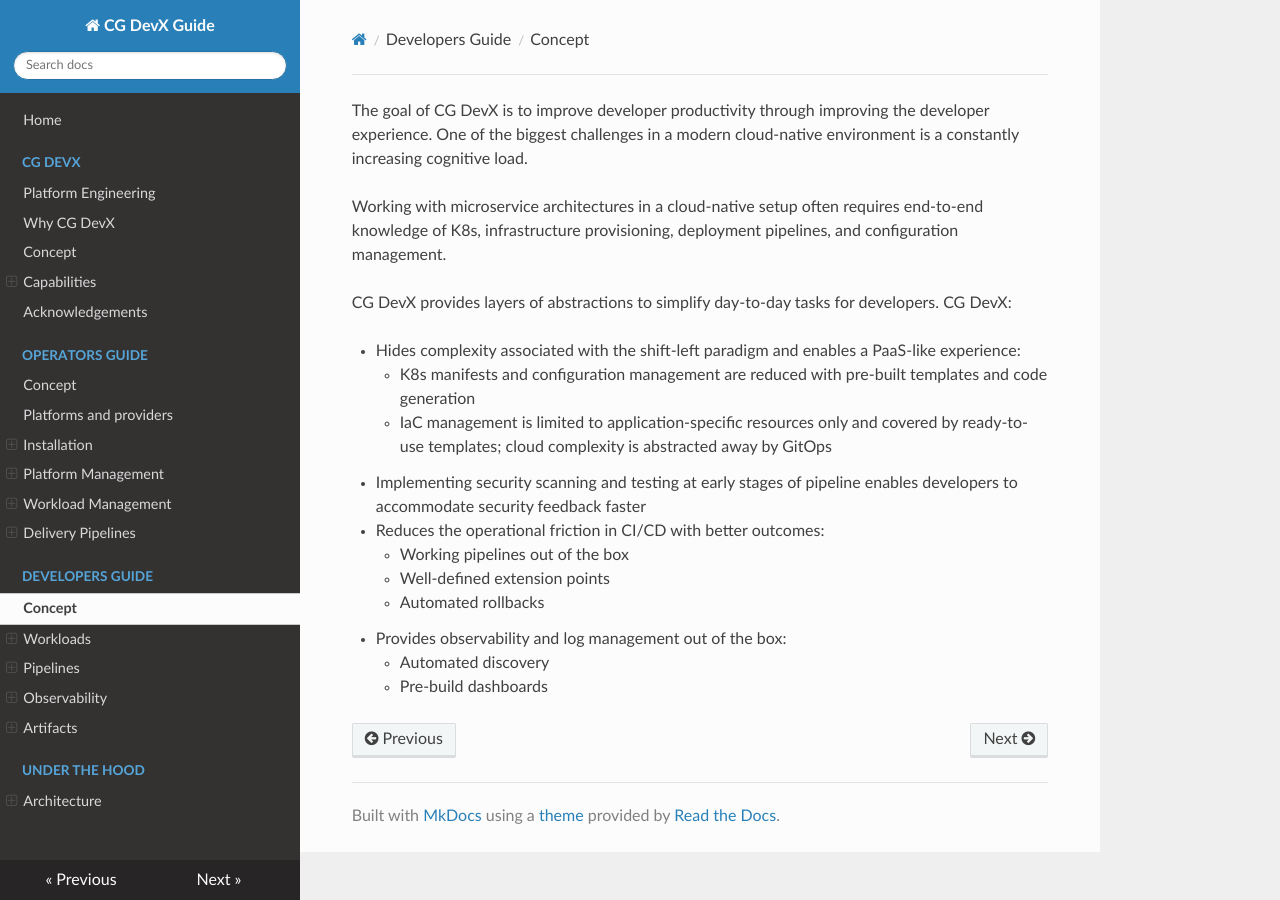
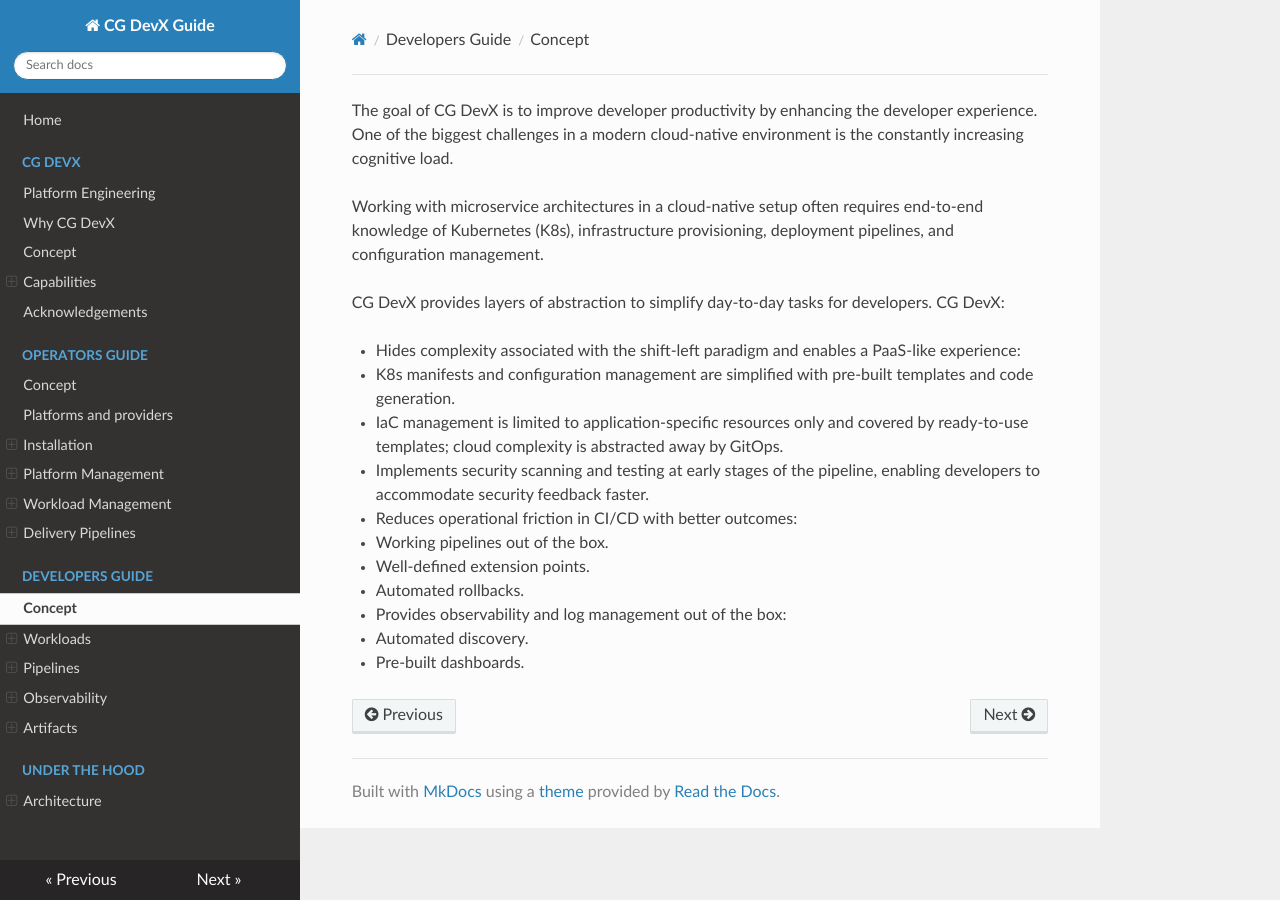
Before and after one commit to CloudGeometry/cg-devx-docs, an MkDocs documentation site: the page built from docs/developers_guide/concept.md, in a window 1280 px wide. Built offline with MkDocs 1.6.1, drawn with Linux system fonts in a browser that asks for light colours; nearby versions of some CDN libraries; a script that is not in the unit is left out.

Commit message:
Update concept.md

```diff
--- a/docs/developers_guide/concept.md
+++ b/docs/developers_guide/concept.md
@@ -1,22 +1,17 @@
+The goal of CG DevX is to improve developer productivity by enhancing the developer experience. One of the biggest challenges in a modern cloud-native environment is the constantly increasing cognitive load.
 
-The goal of CG DevX is to improve developer productivity through improving the developer experience.
-One of the biggest challenges in a modern cloud-native environment is a constantly increasing cognitive load.
+Working with microservice architectures in a cloud-native setup often requires end-to-end knowledge of Kubernetes (K8s), infrastructure provisioning, deployment pipelines, and configuration management.
 
-Working with microservice architectures in a cloud-native setup often requires end-to-end knowledge of K8s, infrastructure provisioning, deployment pipelines, and configuration management.
-
-CG DevX provides layers of abstractions to simplify day-to-day tasks for developers. CG DevX:
+CG DevX provides layers of abstraction to simplify day-to-day tasks for developers. CG DevX:
 
 - Hides complexity associated with the shift-left paradigm and enables a PaaS-like experience:
-    - K8s manifests and configuration management are reduced with pre-built templates and code generation
-    - IaC management is limited to application-specific resources only and covered by ready-to-use templates; cloud
-      complexity is abstracted away by GitOps
-- Implementing security scanning and testing at early stages of pipeline enables developers to accommodate security
-  feedback faster
-&nbsp;
-- Reduces the operational friction in CI/CD with better outcomes:
-    - Working pipelines out of the box
-    - Well-defined extension points
-    - Automated rollbacks
+  - K8s manifests and configuration management are simplified with pre-built templates and code generation.
+  - IaC management is limited to application-specific resources only and covered by ready-to-use templates; cloud complexity is abstracted away by GitOps.
+- Implements security scanning and testing at early stages of the pipeline, enabling developers to accommodate security feedback faster.
+- Reduces operational friction in CI/CD with better outcomes:
+  - Working pipelines out of the box.
+  - Well-defined extension points.
+  - Automated rollbacks.
 - Provides observability and log management out of the box:
-    - Automated discovery
-    - Pre-build dashboards
+  - Automated discovery.
+  - Pre-built dashboards.
```
